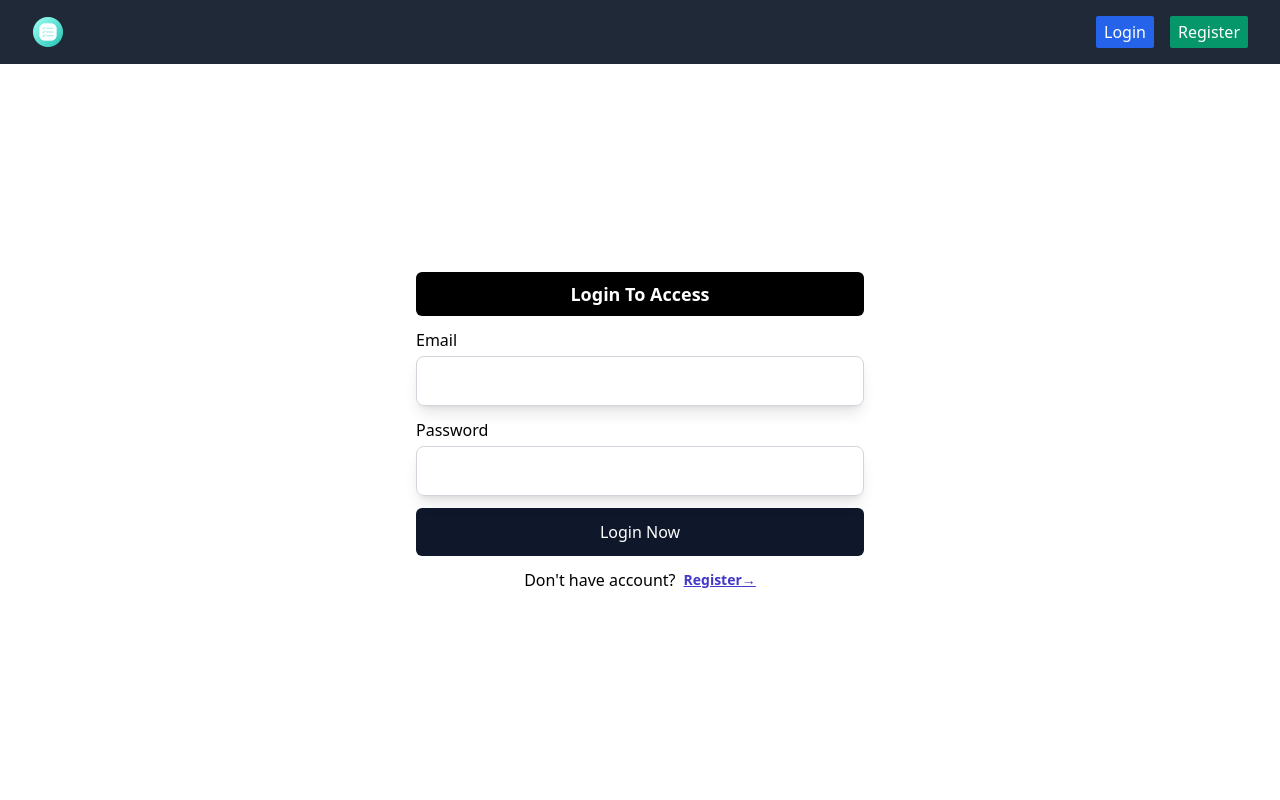
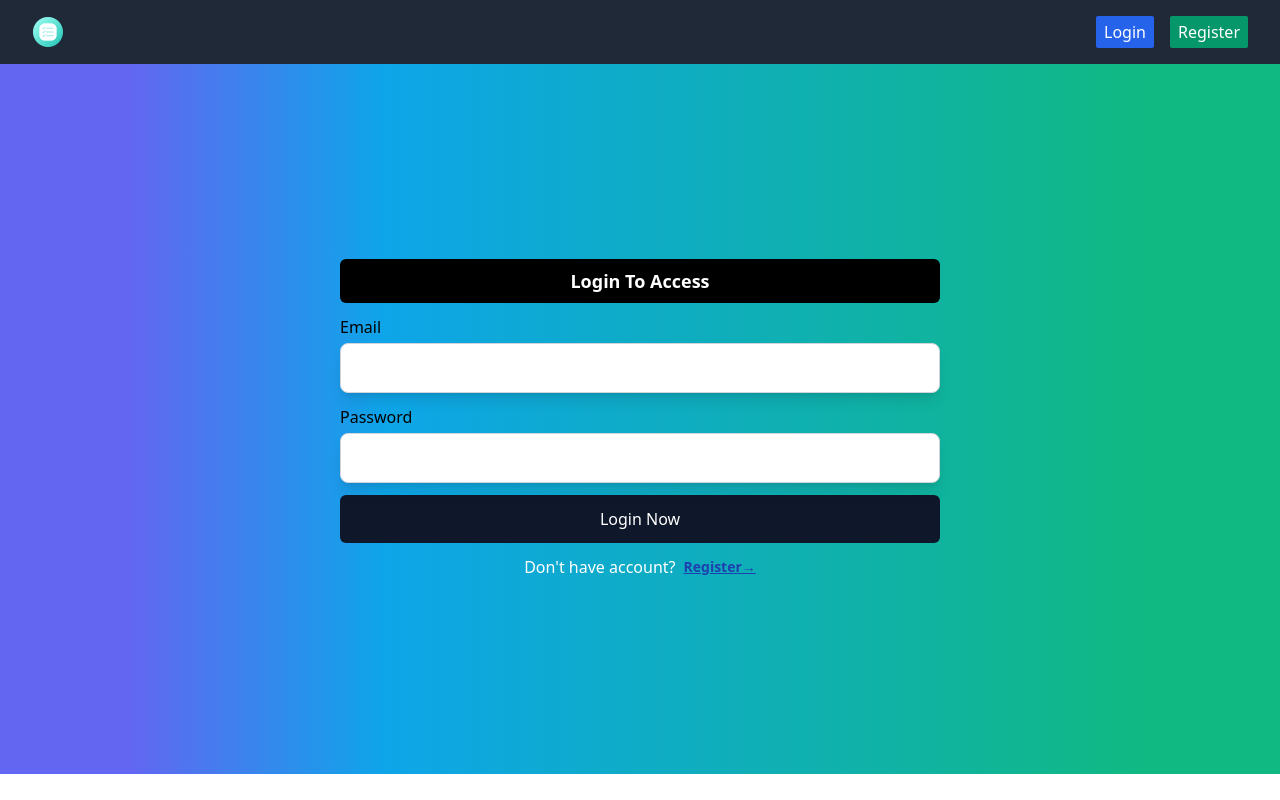
Before and after one commit to abdallahawad3/Fullstack-Todos-Project, a React (Vite) app: page /login in a window 1280 px wide. Built offline with nearby package versions, Linux system fonts and the light colour scheme.

Commit message:
Refactor RootLayout and Input components.✅

```diff
--- a/src/Layouts/Root.tsx
+++ b/src/Layouts/Root.tsx
@@ -5,7 +5,7 @@ const RootLayout = () => {
   return (
     <main>
       <Navbar />
-      <div className="container">
+      <div className="">
         <Outlet />
       </div>
     </main>
--- a/src/components/ui/Input.tsx
+++ b/src/components/ui/Input.tsx
@@ -6,7 +6,7 @@ const Input = forwardRef<HTMLInputElement, IProps>(({ ...rest }, ref) => {
   return (
     <input
       ref={ref}
-      className="border-[1px] border-gray-300 shadow-lg focus:border-indigo-600 focus:outline-none focus:ring-1 focus:ring-indigo-600 rounded-lg px-3 py-3 text-md w-full bg-transparent"
+      className="border-[1px] border-gray-300 shadow-lg focus:border-indigo-600 focus:outline-none focus:ring-1 focus:ring-indigo-600 rounded-lg px-3 py-3 text-md w-full bg-white"
       {...rest}
     />
   );
--- a/src/pages/Home.tsx
+++ b/src/pages/Home.tsx
@@ -102,7 +102,7 @@ const HomePage = () => {
     ));
 
   return (
-    <section className="mx-auto my-20">
+    <section className="mx-auto min-h-[710px] bg-gradient-to-r from-indigo-500 from-10% via-sky-500 via-30% to-emerald-500 to-90%  py-20">
       <div className="space-y-3">
         <div className="flex justify-center">
           <Button
@@ -112,7 +112,13 @@ const HomePage = () => {
             ADD TODO
           </Button>
         </div>
-        <div className="space-y-3">{data?.length ? RenderTodo : <h1> Not Todos Yet.!😅</h1>}</div>
+        <div className="space-y-3">
+          {data?.length ? (
+            RenderTodo
+          ) : (
+            <h1 className="text-white container text-lg font-semibold"> Not Todos Yet.!😅</h1>
+          )}
+        </div>
       </div>
       {/* Add Todo Modal */}
       <Modal isOpen={isAddTodoModal} setOpenAndClose={onCloseAddTodoModal} title="ADD NEW TODO">
--- a/src/pages/Login.tsx
+++ b/src/pages/Login.tsx
@@ -66,8 +66,9 @@ const Login = () => {
     </div>
   ));
   return (
-    <div className="max-w-sm sm:max-w-md mx-auto center-h flex flex-col justify-center">
-      <h1 className="text-center  font-semibold text-lg bg-black text-white p-2 rounded-md mb-3">
+    <div className="flex justify-center items-center min-h-[710px] bg-gradient-to-r from-indigo-500 from-10% via-sky-500 via-30% to-emerald-500 to-90%">
+      <div className="w-[500px] px-2 md:w-[600px] md:px-0">
+        <h1 className="text-center font-semibold text-lg bg-black text-white p-2 rounded-md mb-3">
           Login To Access
         </h1>
         <form onSubmit={handleSubmit(onSubmit)} className="space-y-3">
@@ -76,11 +77,15 @@ const Login = () => {
             Login Now
           </Button>
         </form>
-      <div className="flex items-center justify-center mt-3 gap-2">
+        <div className="flex items-center justify-center mt-3 gap-2 text-white">
           <span>Don't have account?</span>
-        <Link className="text-indigo-700 text-sm font-semibold underline" to="/register">
-          Register<span aria-hidden="true">&rarr;</span>
+          <Link className="text-blue-800 text-sm font-semibold underline" to="/register">
+            Register
+            <span className="" aria-hidden="true">
+              &rarr;
+            </span>
           </Link>
+        </div>
       </div>
     </div>
   );
--- a/src/pages/Profile.tsx
+++ b/src/pages/Profile.tsx
@@ -63,15 +63,17 @@ const Profile = () => {
   };
 
   return (
-    <form onSubmit={onSubmitHandle} className="my-16">
+    <form
+      onSubmit={onSubmitHandle}
+      className="py-20 bg-gradient-to-r from-indigo-500 from-10% via-sky-500 via-30% to-emerald-500 to-90% container">
       <div className="space-y-12">
         <div className="border-b border-gray-900/10 pb-12">
-          <h2 className="text-base font-semibold leading-7 text-gray-900">Profile</h2>
-          <p className="mt-1 text-sm leading-6 text-gray-600">Your Data</p>
+          <h2 className="text-2xl font-semibold leading-7 text-white ">Profile</h2>
+          <p className="mt-1 leading-6 text-white ">Update Your Data</p>
         </div>
         <div className="mt-10 border-b pb-12 grid grid-cols-1 gap-x-6 gap-y-8 sm:grid-cols-6">
           <div className="sm:col-span-4">
-            <label htmlFor="username" className="block text-sm font-medium leading-6 text-gray-900">
+            <label htmlFor="username" className="block text-sm font-medium leading-6 text-white">
               Username
             </label>
             <div className="mt-2 space-y-2">
@@ -85,7 +87,7 @@ const Profile = () => {
               />
             </div>
             <div className="sm:col-span-4 ">
-              <label htmlFor="email" className="block text-sm font-medium leading-6 text-gray-900">
+              <label htmlFor="email" className="block text-sm font-medium leading-6 text-white">
                 email
               </label>
               <div className="mt-2 space-y-2">
@@ -103,16 +105,12 @@ const Profile = () => {
         </div>
       </div>
       <div className="border-b pt-12 border-gray-900/10 pb-12">
-        <h2 className="text-base font-semibold leading-7 text-gray-900">Personal Information</h2>
-        <p className="mt-1 text-sm leading-6 text-gray-600">
-          Use a permanent address where you can receive mail.
-        </p>
+        <h2 className="text-base font-semibold leading-7 text-white">Personal Information</h2>
+        <p className="mt-1 text-sm leading-6 text-white">Update your information.✅</p>
 
         <div className="mt-10 grid grid-cols-1 gap-x-6 gap-y-8 sm:grid-cols-6">
           <div className="sm:col-span-3">
-            <label
-              htmlFor="firstname"
-              className="block text-sm font-medium leading-6 text-gray-900">
+            <label htmlFor="firstname" className="block text-sm font-medium leading-6 text-white">
               First name
             </label>
             <div className="mt-2">
@@ -127,7 +125,7 @@ const Profile = () => {
           </div>
 
           <div className="sm:col-span-3">
-            <label htmlFor="lastname" className="block text-sm font-medium leading-6 text-gray-900">
+            <label htmlFor="lastname" className="block text-sm font-medium leading-6 text-white">
               Last name
             </label>
             <div className="mt-2">
@@ -142,7 +140,7 @@ const Profile = () => {
           </div>
 
           <div className="sm:col-span-3">
-            <label htmlFor="country" className="block text-sm font-medium leading-6 text-gray-900">
+            <label htmlFor="country" className="block text-sm font-medium leading-6 text-white">
               Country
             </label>
             <div className="mt-2">
@@ -153,7 +151,7 @@ const Profile = () => {
           <div className="col-span-full">
             <label
               htmlFor="street-address"
-              className="block text-sm font-medium leading-6 text-gray-900">
+              className="block text-sm font-medium leading-6 text-white">
               Street address
             </label>
             <div className="mt-2">
@@ -169,7 +167,7 @@ const Profile = () => {
           </div>
 
           <div className="sm:col-span-2 sm:col-start-1">
-            <label htmlFor="city" className="block text-sm font-medium leading-6 text-gray-900">
+            <label htmlFor="city" className="block text-sm font-medium leading-6 text-white">
               City
             </label>
             <div className="mt-2">
@@ -185,7 +183,7 @@ const Profile = () => {
           </div>
 
           <div className="sm:col-span-2">
-            <label htmlFor="state" className="block text-sm font-medium leading-6 text-gray-900">
+            <label htmlFor="state" className="block text-sm font-medium leading-6 text-white">
               State / Province
             </label>
             <div className="mt-2">
@@ -200,7 +198,7 @@ const Profile = () => {
           </div>
 
           <div className="sm:col-span-2">
-            <label htmlFor="zip" className="block text-sm font-medium leading-6 text-gray-900">
+            <label htmlFor="zip" className="block text-sm font-medium leading-6 text-white">
               ZIP / Postal code
             </label>
             <div className="mt-2">
--- a/src/pages/Register.tsx
+++ b/src/pages/Register.tsx
@@ -69,7 +69,8 @@ const Register = () => {
     </div>
   ));
   return (
-    <div className="max-w-sm sm:max-w-md mx-auto center-h flex flex-col justify-center">
+    <div className=" center-h flex justify-center items-center bg-gradient-to-r from-indigo-500 from-10% via-sky-500 via-30% to-emerald-500 to-90%">
+      <div className="w-[500px] px-2 md:w-[600px] md:px-0">
         <h1 className="text-center font-semibold text-lg bg-black text-white p-2 rounded-md mb-3">
           Register To Access
         </h1>
@@ -79,11 +80,12 @@ const Register = () => {
             Register Now
           </Button>
         </form>
-      <div className="flex items-center justify-center mt-3 gap-2">
+        <div className="flex items-center justify-center mt-3 gap-2 text-white">
           <span>Have account?</span>
-        <Link className="text-indigo-700 text-sm font-semibold underline" to="/login">
+          <Link className="text-blue-800 text-sm font-semibold underline" to="/login">
             Login<span aria-hidden="true">&rarr;</span>
           </Link>
+        </div>
       </div>
     </div>
   );
```
Lines whose indentation alone changed are shown as unchanged.
